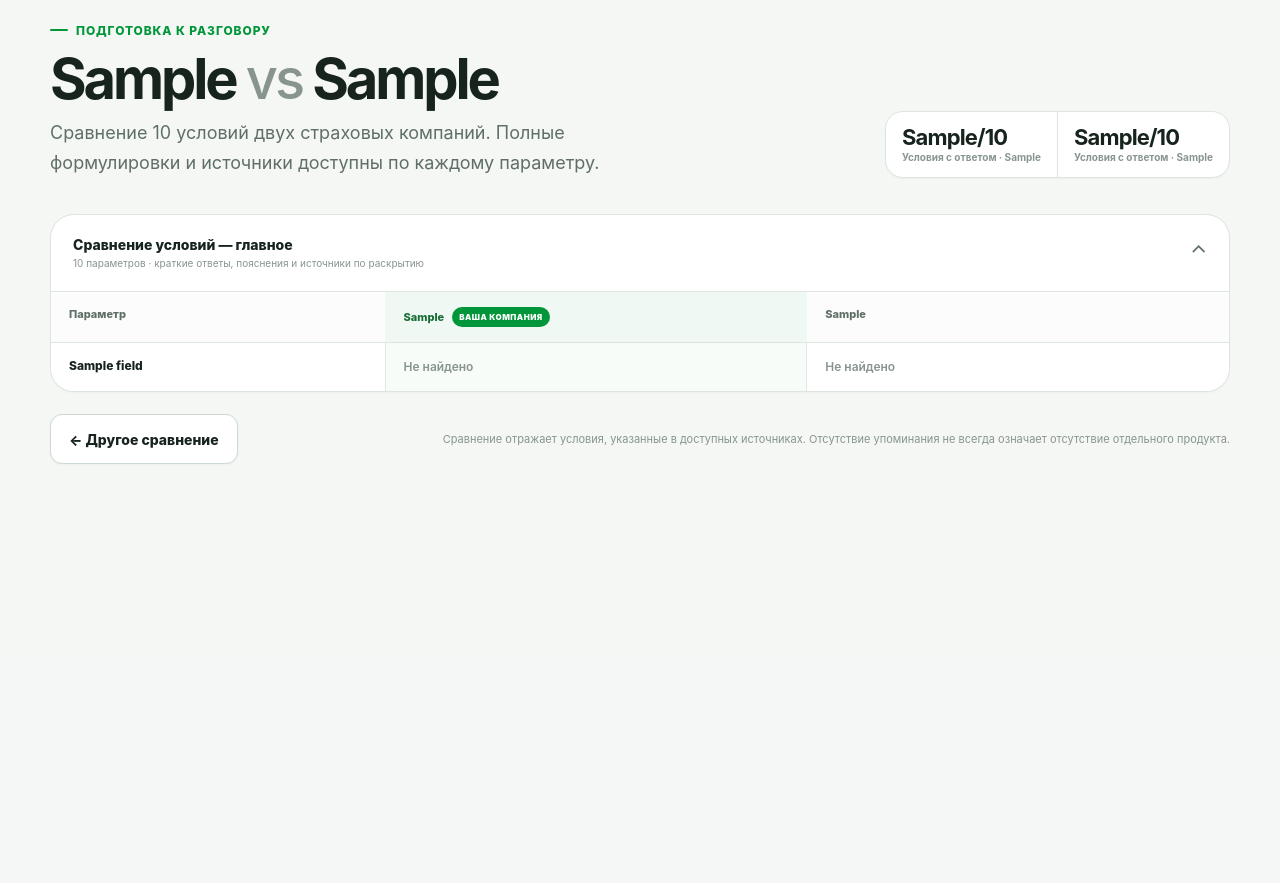
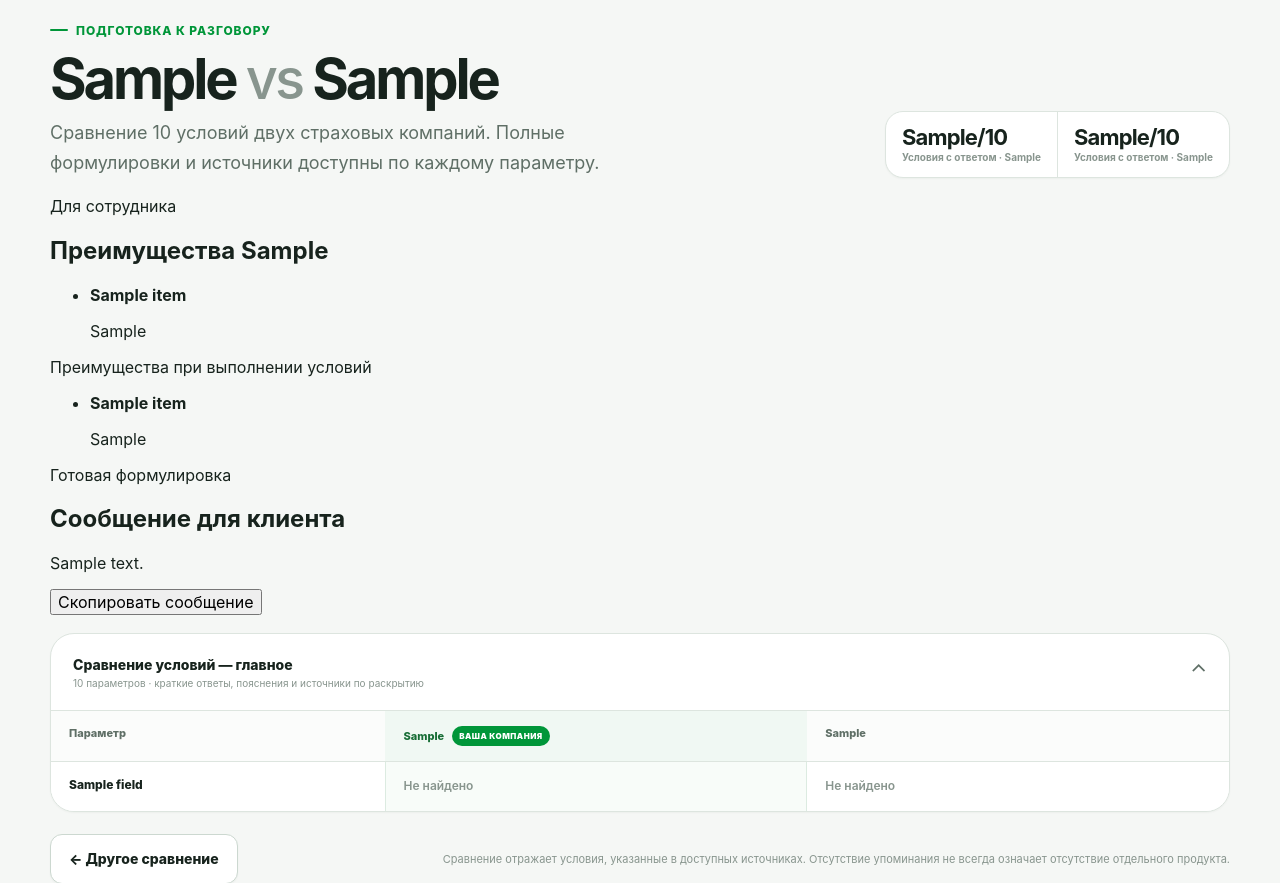
Before and after one commit to vilvetti-cloud/insurance-comparator, a Flask app: template templates/result.html in a window 1280 px wide. Shown: the part 143-1026 px from the top of the page. Before the commit the page ends 607 px from the top, so only its background shows below. Run offline with Flask 2, Linux system fonts and the light colour scheme; the template is opened without the code that fills it: most values are stand-ins (such as "Sample title", 1, 10 or a date in 2020).

Commit message:
Restore comparison insights and render full conditions

```diff
--- a/templates/result.html
+++ b/templates/result.html
@@ -52,6 +52,45 @@
         </div>
       </section>
 
+      <section class="insight-grid" aria-label="Итоги сравнения">
+        <article class="insight-card insight-card--advantages">
+          <div class="insight-card__eyebrow">Для сотрудника</div>
+          <h2>Преимущества {{ company1 }}</h2>
+          {% if sales.advantages or sales.conditional_advantages %}
+            {% if sales.advantages %}
+              <ul class="insight-list">
+                {% for item in sales.advantages %}
+                  <li>
+                    <strong>{{ item.label or item.title }}</strong>
+                    <p>{{ item.client_phrase or item.reason }}</p>
+                  </li>
+                {% endfor %}
+              </ul>
+            {% endif %}
+            {% if sales.conditional_advantages %}
+              <div class="insight-subheading">Преимущества при выполнении условий</div>
+              <ul class="insight-list insight-list--conditional">
+                {% for item in sales.conditional_advantages %}
+                  <li>
+                    <strong>{{ item.label or item.title }}</strong>
+                    <p>{{ item.client_phrase or item.reason }}</p>
+                  </li>
+                {% endfor %}
+              </ul>
+            {% endif %}
+          {% else %}
+            <p class="insight-card__empty">По выбранной паре компаний не найдено доказанных преимуществ первой компании в принятых официальных условиях.</p>
+          {% endif %}
+        </article>
+
+        <article class="insight-card insight-card--message">
+          <div class="insight-card__eyebrow">Готовая формулировка</div>
+          <h2>Сообщение для клиента</h2>
+          <p class="client-message">{{ sales.client_message }}</p>
+          <button class="copy-message" type="button" onclick="navigator.clipboard.writeText(document.querySelector('.client-message').innerText).then(()=>{this.textContent='Скопировано'})">Скопировать сообщение</button>
+        </article>
+      </section>
+
       <details class="details-panel" open>
         <summary class="details-panel__summary">
           <div>
@@ -91,9 +130,8 @@
                     <td class="primary-cell">
                       <div class="value-block">
                         <div class="value-block__text {% if value1 == 'Не найдено' %}value-block__text--empty{% endif %}">
-                          {{ value1 | truncate(280, True, "…") }}
+                          {{ value1 }}
                         </div>
-                        {% if value1 != "Не найдено" and value1|length > 280 %}<details class="condition-more"><summary>Полное условие</summary><p>{{ value1 }}</p></details>{% endif %}
                         {% if data1.get(key + '_review_note') %}
                           <div class="value-block__contextual">
                             <span class="quality-badge quality-badge--review">Требует проверки</span>
@@ -122,9 +160,8 @@
                     <td>
                       <div class="value-block">
                         <div class="value-block__text {% if value2 == 'Не найдено' %}value-block__text--empty{% endif %}">
-                          {{ value2 | truncate(280, True, "…") }}
+                          {{ value2 }}
                         </div>
-                        {% if value2 != "Не найдено" and value2|length > 280 %}<details class="condition-more"><summary>Полное условие</summary><p>{{ value2 }}</p></details>{% endif %}
                         {% if data2.get(key + '_review_note') %}
                           <div class="value-block__contextual">
                             <span class="quality-badge quality-badge--review">Требует проверки</span>
```
